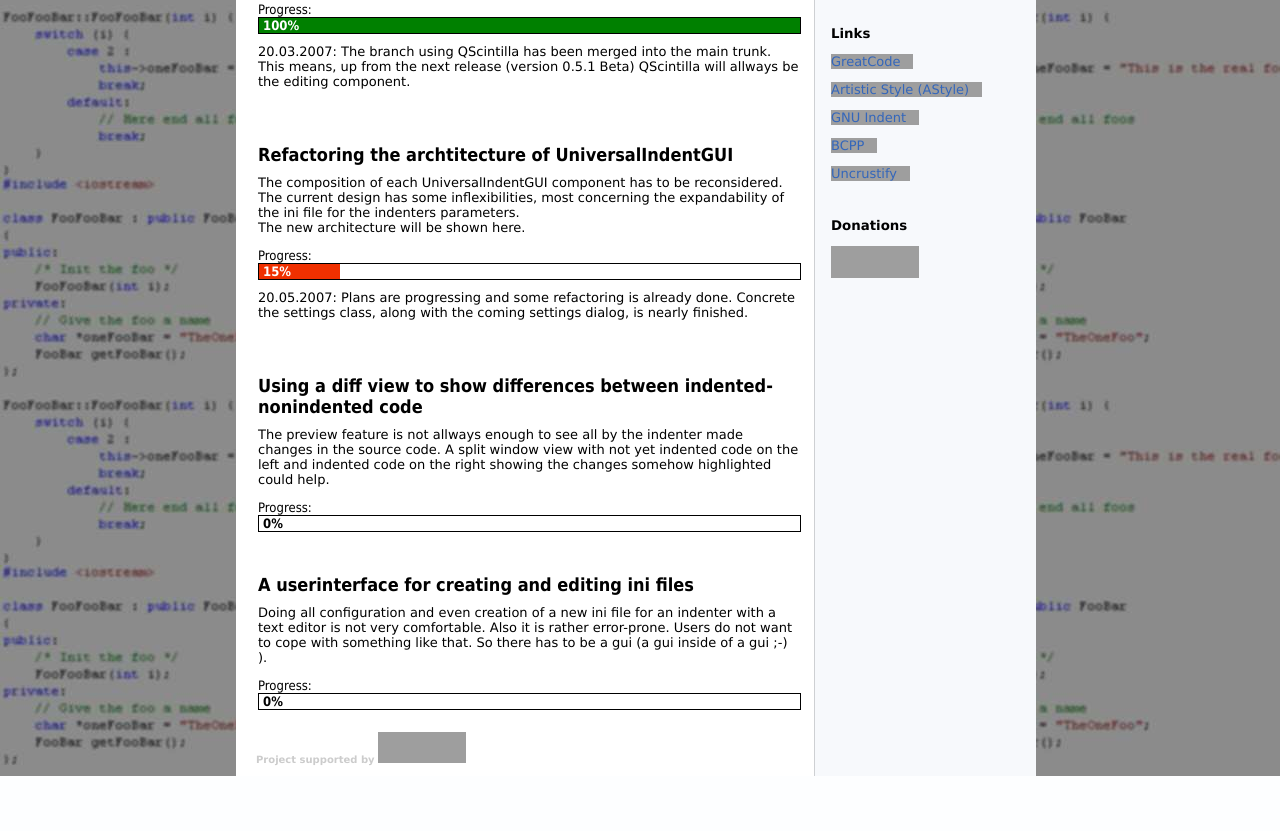
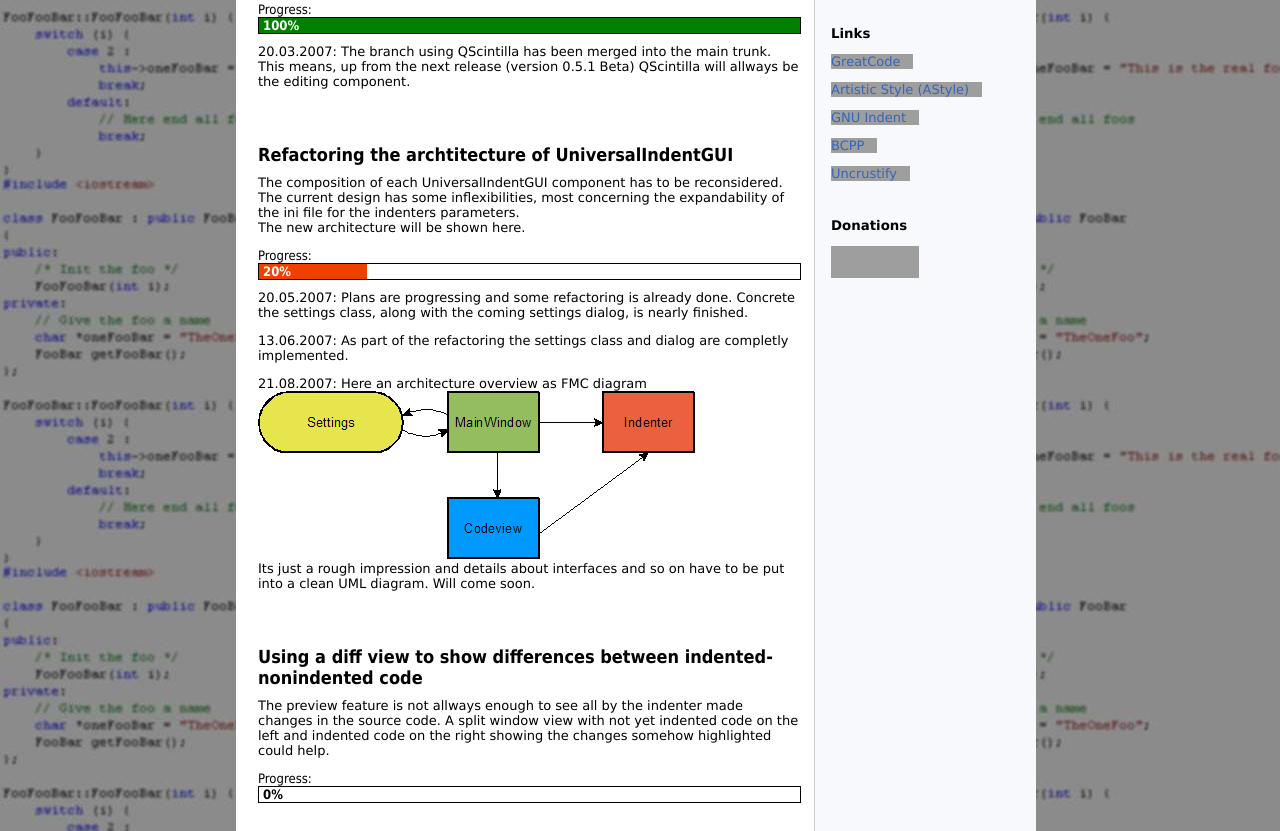
Before and after one commit to yuhaoth/univsalindent, a PHP site: page /development.php in a window 1280 px wide. Shown: the part 599-1430 px from the top of the page. Before the commit the page ends 1375 px from the top, so only its background shows below. Run offline with PHP 8.4, Linux system fonts and the light colour scheme; grey boxes are pictures that could not be loaded.

Commit message:
Updated info about the developement progress and added a FMC diagram therefore.

```diff
--- a/website/development.php
+++ b/website/development.php
@@ -71,10 +71,16 @@
                 </p>
                 <span>Progress:</span>
                 <div id="progressframe">
-                    <div id="progress" class="p15">&nbsp;15%</div>
+                    <div id="progress" class="p20">&nbsp;20%</div>
                 </div>
                 <p>20.05.2007: Plans are progressing and some refactoring is already done. Concrete
                 the settings class, along with the coming settings dialog, is nearly finished.</p>
+                <p>13.06.2007: As part of the refactoring the settings class and dialog are
+                completly implemented.</p>
+                <p>21.08.2007: Here an architecture overview as FMC diagram<br>
+                <img src="images/fmc_overview.png" alt="Architecture FMC Overview" width="439"/><br>
+                Its just a rough impression and details about interfaces and so on have to be put
+                into a clean UML diagram. Will come soon.</p>
                 <br><br>
 
                 <h2>Using a diff view to show differences between indented-nonindented code</h2>
```
Also changed, not shown: website/images/fmc_overview.png (added).
